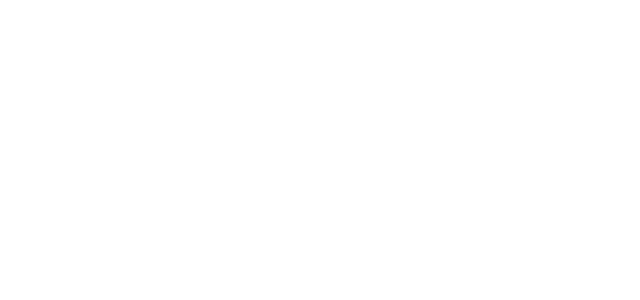
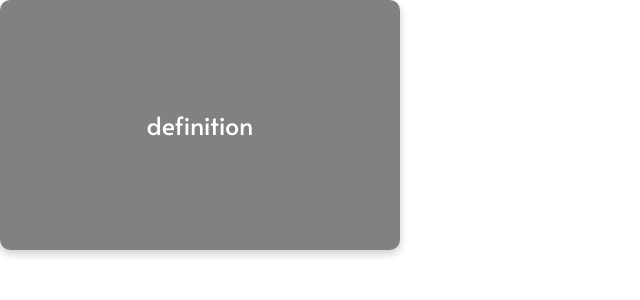
Before and after one commit to KamilKrol5/learning-cards, a React (Create React App) app in the folder front/: page /flipcard in a window 1280 px wide. Shown: the top 300 px of the page, without its empty margins (0-640 px from the left). Built offline with nearby package versions, Linux system fonts and the light colour scheme.

Commit message:
Add flip card

```diff
--- a/front/src/components/App.js
+++ b/front/src/components/App.js
@@ -10,6 +10,8 @@
 import Register from "./pages/auth/Register";
 import Dashboard from "./pages/Dashboard";
 import NavBar from "./common/navbar/NavBar";
+import Mode1 from "./common/Mode1";
+import FlipCard from "./common/flipcard/FlipCard";
 
 //other stuff
 
@@ -82,6 +84,33 @@
                 }
             />
 
+            <Route
+                exact={true}
+                path="/mode1"
+                render={
+                    () => (
+                        <PageWrapper>
+                            <Mode1/>
+                        </PageWrapper>
+                    )
+                }
+            />
+
+            <Route
+                exact={true}
+                path="/flipcard"
+                render={
+                    () => (
+                        <PageWrapper>
+                            <FlipCard
+                                term={"term"}
+                                definition={"definition"}
+                            />
+                        </PageWrapper>
+                    )
+                }
+            />
+
         </BrowserRouter>
     );
 }
--- /dev/null
+++ b/front/src/components/common/flipcard/FlipCard.js
@@ -0,0 +1,44 @@
+import React, {Component} from 'react';
+import './flipcard.css';
+
+/**
+ * Karta z definicję, po najechaniu czary mary obraca się i cyk jest wynik
+ * Dostaje jako propsy: definicje i znaczenie
+ */
+class FlipCard extends Component {
+
+    componentDidMount() {
+        // document.g
+    }
+
+    render() {
+        return (
+            // <div className={"kurwa1"}>
+            //     <p>{this.props.definition}</p>
+            // </div>
+            <div
+                className="flip-card-wrapper">
+                <div className="flip-card"
+                     style={
+                         {
+                             width: this.props.width,
+                             height: this.props.height,
+                         }
+                     }
+                >
+                    <div className="flip-card-inner">
+                        <div className="flip-card-front">
+                            <p>{this.props.term}</p>
+                        </div>
+                        <div className="flip-card-back">
+                            <p>{this.props.definition}</p>
+                        </div>
+                    </div>
+                </div>
+
+            </div>
+        );
+    }
+}
+
+export default FlipCard;
--- /dev/null
+++ b/front/src/components/common/flipcard/flipcard.css
@@ -0,0 +1,47 @@
+.flip-card {
+    background-color: transparent;
+    perspective: 1000px;
+    width: 400px;
+    height: 250px;
+}
+
+.flip-card-inner {
+    position: relative;
+    width: 100%;
+    height: 100%;
+    text-align: center;
+    transition: transform 0.4s;
+    transform-style: preserve-3d;
+    box-shadow: 0 4px 8px 0 rgba(0,0,0,0.2);
+    border-radius: 10px;
+}
+
+.flip-card:hover .flip-card-inner {
+    transform: rotateY(180deg);
+}
+
+.flip-card-front, .flip-card-back {
+    border-radius: 10px;
+    position: absolute;
+    width: 100%;
+    height: 100%;
+    backface-visibility: hidden;
+    display: flex;
+    justify-content: center;
+    align-items: center;
+}
+
+.flip-card-front {
+    background-color: #e7e7e7;
+    color: #272727;
+}
+
+.flip-card-back {
+    background-color: #818181;
+    color: white;
+    transform: rotateY(180deg);
+}
+
+.flip-card-front p, .flip-card-back p{
+    font-size: 25px;
+}
--- a/front/src/components/common/navbar/NavBar.js
+++ b/front/src/components/common/navbar/NavBar.js
@@ -2,6 +2,9 @@
 import {Link} from "react-router-dom";
 import './navbar.css'
 
+/**
+ * Główny navbar
+ */
 class NavBar extends Component {
     render() {
         return (
@@ -12,6 +15,8 @@
                 <div className="m-nav-right">
                     <Link className="m-nav-btn m-nav-link" to="/login">Login</Link>
                     <Link className="m-nav-btn m-nav-link" to="/signup">Register</Link>
+                    <Link className="m-nav-btn m-nav-link" to="/mode1">Mode 1 (in dev)</Link>
+                    <Link className="m-nav-btn m-nav-link" to="/flipcard">FlipCard (in dev)</Link>
                 </div>
             </nav>
         );
```
